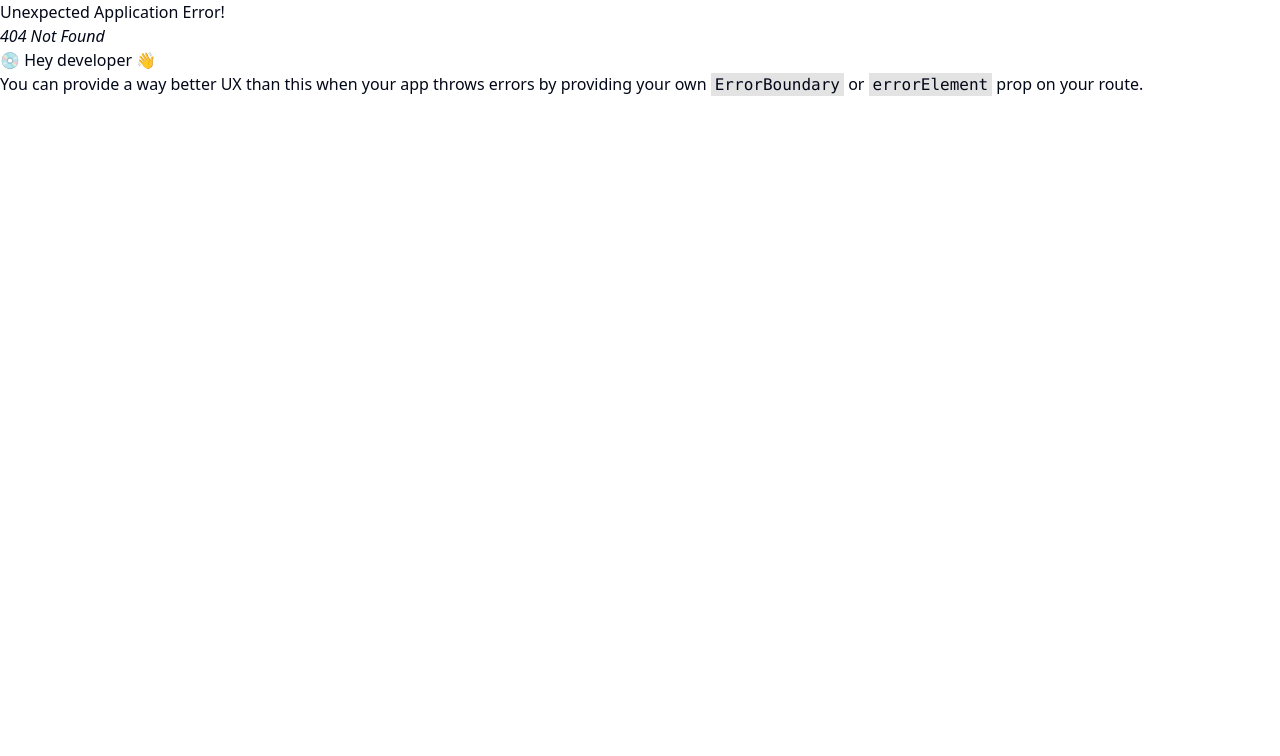
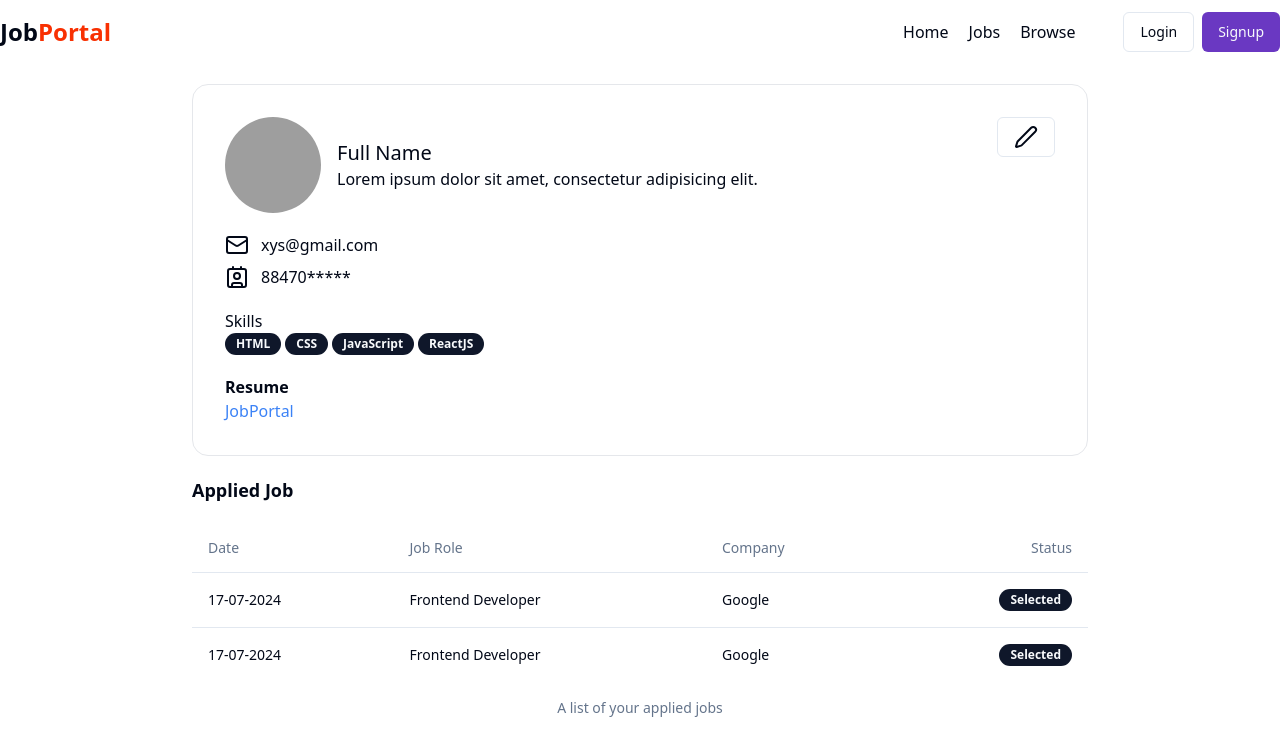
Before and after one commit to SnehaSharma2004/Job-Portal, a React (Vite) app in the folder frontend/: page /profile in a window 1280 px wide. Before the commit this address had no page. Shown: the top 756 px of the page. Built offline with nearby package versions, Linux system fonts and the light colour scheme; grey boxes are pictures that could not be loaded.

Commit message:
Profile page frontend created

```diff
--- /dev/null
+++ b/frontend/src/components/AppliedJobTable.jsx
@@ -0,0 +1,33 @@
+import React from 'react'
+import { Table, TableBody, TableCell, TableHead, TableHeader, TableRow, TableCaption } from './ui/table'
+import { Badge } from './ui/badge'
+
+const AppliedJobTable = () => {
+  return (
+    <div>
+      <Table>
+        <TableCaption>A list of your applied jobs</TableCaption>
+        <TableHeader>
+          <TableRow>
+            <TableHead>Date</TableHead>
+            <TableHead>Job Role</TableHead>
+            <TableHead>Company</TableHead>
+            <TableHead className="text-right">Status</TableHead>
+          </TableRow>
+        </TableHeader>
+        <TableBody>
+          {[1, 2].map((item, index) => (
+            <TableRow key={index}>
+              <TableCell>17-07-2024</TableCell>
+              <TableCell>Frontend Developer</TableCell>
+              <TableCell>Google</TableCell>
+              <TableCell className='text-right'><Badge>Selected</Badge></TableCell>
+            </TableRow>
+          ))}
+        </TableBody>
+      </Table>
+    </div>
+  )
+}
+
+export default AppliedJobTable
--- /dev/null
+++ b/frontend/src/components/Profile.jsx
@@ -0,0 +1,70 @@
+import React from "react";
+import { Avatar, AvatarImage } from "./ui/avatar";
+import Navbar from "./shared/Navbar";
+import { Button } from "./ui/button";
+import { Contact, Mail, Pen } from "lucide-react";
+import { Badge } from "./ui/badge";
+import { Label } from "./ui/label";
+import AppliedJobTable from "./AppliedJobTable";
+
+
+const skills=["HTML","CSS","JavaScript","ReactJS"]
+const Profile = () => {
+    const isResume=true;
+  return (
+    <div>
+      <Navbar />
+      <div className="max-w-4xl mx-auto bg-white border border-gray-200 rounded-2xl my-5 p-8">
+        <div className="flex justify-between">
+          <div className="flex items-center gap-4">
+            <Avatar className="h-24 w-24">
+              <AvatarImage
+                src="https://www.shutterstock.com/image-vector/circle-line-simple-design-logo-600nw-2174926871.jpg"
+                alt="profile"
+              />
+            </Avatar>
+
+            <div>
+              <h1 className="font-medium text-xl">Full Name</h1>
+              <p>Lorem ipsum dolor sit amet, consectetur adipisicing elit.</p>
+            </div>
+          </div>
+          <Button className="text-right" variant="outline">
+            <Pen />
+          </Button>
+        </div>
+        <div className="my-5">
+          <div className="flex item-center gap-3 my-2">
+            <Mail />
+            <span>xys@gmail.com</span>
+          </div>
+          <div className="flex itm-center gap-3 my-2">
+            <Contact />
+            <span>88470*****</span>
+          </div>
+        </div>
+        <div className="my-5">
+            <h1>Skills</h1>
+            <div className="flex items-center gap-1">
+            {
+                skills.length != 0 ? skills.map((item,index)=><Badge Key={index}>{item}</Badge>):<span>NA</span>
+            }
+            </div>
+        </div>
+        <div className="grid w-full max-w-sm item-center gap=1.5">
+            <Label className="text-md font-bold">Resume</Label>
+            {
+                isResume? <a target='blank' href='https://github.com/SnehaSharma2004/Job-Portal/' className="text-blue-500 hover:underline sursor-pointer">JobPortal</a>: <span>NA</span>
+            }
+        </div>
+      </div>
+      <div className='max-w-4xl mx-auto bg-white rounded-2x'>
+            <h1 className='font-bold text-lg my-5'>Applied Job</h1>
+            {/* Application Table */}
+            <AppliedJobTable/>
+        </div>
+    </div>
+  )
+}
+
+export default Profile;
--- a/frontend/src/components/job.jsx
+++ b/frontend/src/components/job.jsx
@@ -1,44 +1,58 @@
-import React from 'react'
-import { Button } from './ui/button'
-import { Bookmark } from 'lucide-react'
-import { Avatar, AvatarImage } from './ui/avatar'
-import { Badge } from './ui/badge'
+import React from "react";
+import { Button } from "./ui/button";
+import { Bookmark } from "lucide-react";
+import { Avatar, AvatarImage } from "./ui/avatar";
+import { Badge } from "./ui/badge";
 const job = () => {
   return (
-    <div className='p-5 rounded-md shadow-xl bg-white border boder-gray-100'>
-        <div className='flex item-center justify-between'>
-            <p className='text-sm text-gray-500'>2 days ago</p>
-            <Button variant="outline" className="rounded-full" size="icon"><Bookmark /></Button>
+    <div className="p-5 rounded-md shadow-xl bg-white border boder-gray-100">
+      <div className="flex item-center justify-between">
+        <p className="text-sm text-gray-500">2 days ago</p>
+        <Button variant="outline" className="rounded-full" size="icon">
+          <Bookmark />
+        </Button>
       </div>
-        <div className='flex item-center gap-2 my-2'>
+      <div className="flex item-center gap-2 my-2">
         <Button className="p-6" variant="outline" size="icon">
           <Avatar>
-                <AvatarImage src="/https://www.shutterstock.com/image-vector/circle-line-simple-design-logo-600nw-2174926871.jpg"></AvatarImage>
-            </Avatar> {/*//still issue to be resolved */}
+            <AvatarImage
+              src="https://www.shutterstock.com/image-vector/circle-line-simple-design-logo-600nw-2174926871.jpg"
+              alt="profile"
+            />
+          </Avatar>{" "}
+          {/*//still issue to be resolved */}
         </Button>
         <div>
-              <h1 className='font-medium text-lg'>Company Name</h1>
-              <p className='text-sm text-gray-500'>India</p>
+          <h1 className="font-medium text-lg">Company Name</h1>
+          <p className="text-sm text-gray-500">India</p>
         </div>
       </div>
 
       <div>
-            <h1 className='font-bold text-lg my-2'>Title</h1>
-            <p className='tex-5m text-gray-600'>Lorem ipsum dolor sit amet, consectetur adipisicing.</p>
+        <h1 className="font-bold text-lg my-2">Title</h1>
+        <p className="tex-5m text-gray-600">
+          Lorem ipsum dolor sit amet, consectetur adipisicing.
+        </p>
       </div>
 
-          <div className='flex items-center gap-2 mt-4'>
-                <Badge className={'text-blue-700 font-bold'} variant="ghost"> Positions</Badge>
-                <Badge className={'text-[#F83002] font-bold'} variant="ghost">Part Time</Badge>
-                <Badge className={'text-[#7209b7] font-bold'} variant="ghost">LPA</Badge>
+      <div className="flex items-center gap-2 mt-4">
+        <Badge className={"text-blue-700 font-bold"} variant="ghost">
+          {" "}
+          Positions
+        </Badge>
+        <Badge className={"text-[#F83002] font-bold"} variant="ghost">
+          Part Time
+        </Badge>
+        <Badge className={"text-[#7209b7] font-bold"} variant="ghost">
+          LPA
+        </Badge>
       </div>
-          <div className='flex items-center gap-4 mt-4'>
+      <div className="flex items-center gap-4 mt-4">
         {/* <Button onClick={()=> navigate(`/description/${job?._id}`)} variant="outline">Details</Button> */}
         <Button className="bg-[#7209b7]">Save For Later</Button>
       </div>
+    </div>
+  );
+};
 
-  </div>
-  )
-}
-
-export default job
+export default job;
--- /dev/null
+++ b/frontend/src/components/ui/table.jsx
@@ -0,0 +1,83 @@
+import * as React from "react"
+
+import { cn } from "@/lib/utils"
+
+const Table = React.forwardRef(({ className, ...props }, ref) => (
+  <div className="relative w-full overflow-auto">
+    <table
+      ref={ref}
+      className={cn("w-full caption-bottom text-sm", className)}
+      {...props} />
+  </div>
+))
+Table.displayName = "Table"
+
+const TableHeader = React.forwardRef(({ className, ...props }, ref) => (
+  <thead ref={ref} className={cn("[&_tr]:border-b", className)} {...props} />
+))
+TableHeader.displayName = "TableHeader"
+
+const TableBody = React.forwardRef(({ className, ...props }, ref) => (
+  <tbody
+    ref={ref}
+    className={cn("[&_tr:last-child]:border-0", className)}
+    {...props} />
+))
+TableBody.displayName = "TableBody"
+
+const TableFooter = React.forwardRef(({ className, ...props }, ref) => (
+  <tfoot
+    ref={ref}
+    className={cn("border-t bg-muted/50 font-medium [&>tr]:last:border-b-0", className)}
+    {...props} />
+))
+TableFooter.displayName = "TableFooter"
+
+const TableRow = React.forwardRef(({ className, ...props }, ref) => (
+  <tr
+    ref={ref}
+    className={cn(
+      "border-b transition-colors hover:bg-muted/50 data-[state=selected]:bg-muted",
+      className
+    )}
+    {...props} />
+))
+TableRow.displayName = "TableRow"
+
+const TableHead = React.forwardRef(({ className, ...props }, ref) => (
+  <th
+    ref={ref}
+    className={cn(
+      "h-12 px-4 text-left align-middle font-medium text-muted-foreground [&:has([role=checkbox])]:pr-0",
+      className
+    )}
+    {...props} />
+))
+TableHead.displayName = "TableHead"
+
+const TableCell = React.forwardRef(({ className, ...props }, ref) => (
+  <td
+    ref={ref}
+    className={cn("p-4 align-middle [&:has([role=checkbox])]:pr-0", className)}
+    {...props} />
+))
+TableCell.displayName = "TableCell"
+
+const TableCaption = React.forwardRef(({ className, ...props }, ref) => (
+  <caption
+    ref={ref}
+    className={cn("mt-4 text-sm text-muted-foreground", className)}
+    {...props} />
+))
+TableCaption.displayName = "TableCaption"
+
+export {
+  Table,
+  TableHeader,
+  TableBody,
+  TableFooter,
+  TableHead,
+  TableRow,
+  TableCell,
+  TableCaption,
+}
```
Also changed, not shown: frontend/src/App.jsx (+4 -4 lines). Lines whose indentation alone changed are shown as unchanged.
